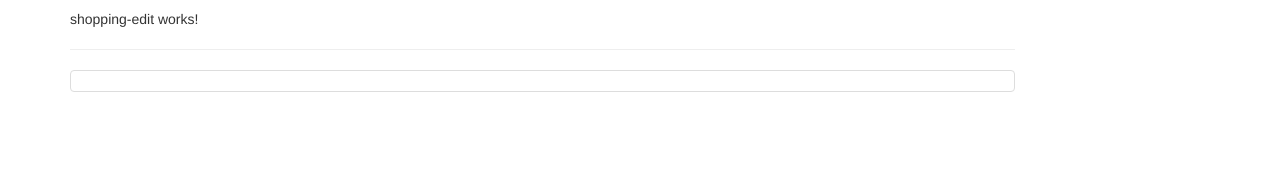
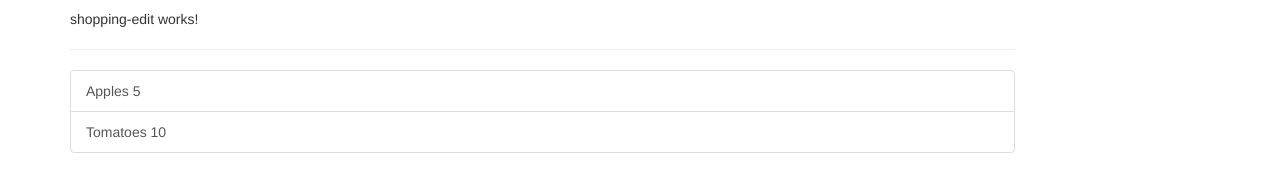
Before and after one commit to taruncx101/shopping-and-recipe-angular-app, an Angular app: page / in a window 1280 px wide. Shown: the part 381-572 px from the top of the page. Built offline with nearby package versions, Linux system fonts and the light colour scheme.

Commit message:
created shopping list

```diff
--- a/src/app/shopping-list/shopping-list.component.html
+++ b/src/app/shopping-list/shopping-list.component.html
@@ -3,7 +3,12 @@
     <app-shopping-edit></app-shopping-edit>
     <hr>
     <ul class="list-group">
-      <a href="#" class="list-group-item" style="cursor: pointer;"></a>
+      <a href="#" class="list-group-item"
+       style="cursor: pointer;"
+       *ngFor="let ingredient of ingredients"
+       >
+      {{ ingredient.name }} {{ ingredient.amount }}
+      </a>
     </ul>
   </div>
 </div>
--- a/src/app/shopping-list/shopping-list.component.ts
+++ b/src/app/shopping-list/shopping-list.component.ts
@@ -1,4 +1,5 @@
 import { Component, OnInit } from '@angular/core';
+import { Ingredient } from '../shared/ingredient.model';
 
 @Component({
   selector: 'app-shopping-list',
@@ -7,7 +8,10 @@
 })
 export class ShoppingListComponent implements OnInit {
 
-  ingredients = [];
+  ingredients: Ingredient[] = [
+    new Ingredient('Apples', 5),
+    new Ingredient('Tomatoes', 10),
+  ];
   constructor() { }
 
   ngOnInit() {
```
